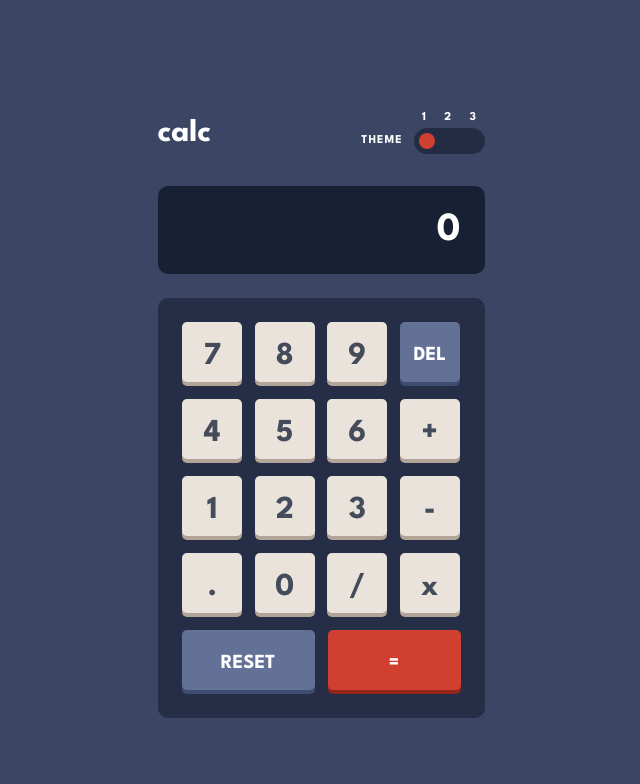
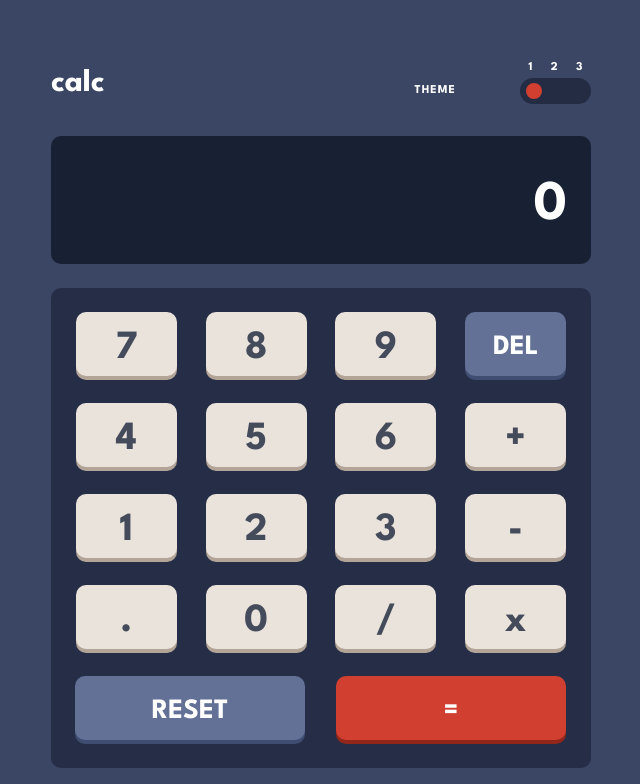
Before and after one commit to kashifawan981/calculator-app, a React (Create React App) app: page / in a window 1536 px wide. Shown: the top 784 px of the page, without its empty margins (447-1087 px from the left). Built offline with nearby package versions, Linux system fonts and the light colour scheme.

Commit message:
media queries stylying finished

```diff
--- a/src/components/CalcKeypad/CalcButton.module.css
+++ b/src/components/CalcKeypad/CalcButton.module.css
@@ -170,67 +170,95 @@
 }
 
 /* Media query for iPhone 13 Pro (390 x 844 and above) */
-@media screen and (min-width: 390px) and (min-height: 844px) {
-  body {
-    /* Styles for iPhone 13 Pro */
+@media screen and (min-width: 390px) {
+  .regButton {
+    height: 6.5rem;
+    width: 6.5rem;
+    font-size: 4rem;
+    border-radius: 0.7rem;
   }
+
+  .deleteButton {
+    height: 6.5rem;
+    width: 6.5rem;
+    font-size: 2.8rem;
+    border-radius: 0.7rem;
+  }
+
+  .resetButton {
+    height: 6.5rem;
+    width: 14.3rem;
+    font-size: 2.8rem;
+    border-radius: 0.7rem;
+  }
+
+  .equalButton {
+    height: 6.5rem;
+    width: 14.3rem;
+    font-size: 2.8rem;
+    border-radius: 0.7rem;
+  }
+
 }
 
 /* Media query for iPhone 11 Pro Max (414 x 896 and above) */
-@media screen and (min-width: 414px) and (min-height: 896px) {
+@media screen and (min-width: 414px)  {
   .regButton {
     height: 7rem;
     width: 7rem;
     font-size: 4rem;
-    /* border: unset; */
     border-radius: 0.8rem;
-    /* cursor: pointer; */
-    /* padding-top:0.8rem; */
   }
 
   .deleteButton {
     height: 7rem;
     width: 7rem;
     font-size: 2.8rem;
-    /* border: unset; */
     border-radius: 0.8rem;
-    cursor: pointer;
-    padding-top:0.5rem;
   }
 
   .resetButton {
     height: 7rem;
     width: 15rem;
     font-size: 2.8rem;
-    /* border: unset; */
     border-radius: 0.8rem;
-    /* cursor: pointer; */
-    /* padding-top:0.5rem; */
   }
 
   .equalButton {
     height: 7rem;
     width: 15rem;
     font-size: 2.8rem;
-    /* border: unset; */
     border-radius: 0.8rem;
-    /* box-shadow: 0.4rem; */
-    /* cursor: pointer; */
-    /* padding-top:0.5rem; */
-  }
-
-}
-
-/* Media query for iPad Air (820 x 1180 and above) */
-@media screen and (min-width: 820px) and (min-height: 1180px) {
-  body {
-    /* Styles for iPad Air */
   }
 }
 
 /* Media query for MacBook Pro 14" (1512 x 982 and above) */
-@media screen and (min-width: 1512px) and (min-height: 982px) {
-  body {
-    /* Styles for MacBook Pro 14" */
+@media screen and (min-width: 1512px) {
+  .regButton {
+    height: 6.4rem;
+    width: 10.1rem;
+    font-size: 4rem;
+    border-radius: 1rem;
+  }
+
+  .deleteButton {
+    height: 6.4rem;
+    width: 10.1rem;
+    font-size: 2.8rem;
+    border-radius: 1rem;
+  }
+
+  .resetButton {
+    height: 6.4rem;
+    width: 23rem;
+    font-size: 2.8rem;
+    border-radius: 1rem;
+  }
+
+  .equalButton {
+    height: 6.4rem;
+    width: 23rem;
+    font-size: 2.8rem;
+    border-radius: 1rem;
   }
 }
--- a/src/components/CalcKeypad/CalcKeypad.module.css
+++ b/src/components/CalcKeypad/CalcKeypad.module.css
@@ -35,30 +35,35 @@
 }
 
 /* Media query for iPhone 13 Pro (390 x 844 and above) */
-@media screen and (min-width: 390px) and (min-height: 844px) {
-  body {
-    /* Styles for iPhone 13 Pro */
+@media screen and (min-width: 390px) {
+  .keypadContainer {
+    width: 35rem;
+    height: 44.7rem;
   }
 }
 
 /* Media query for iPhone 11 Pro Max (414 x 896 and above) */
-@media screen and (min-width: 414px) and (min-height: 896px) {
+@media screen and (min-width: 414px) {
   .keypadContainer {
     width: 36rem;
     height: 46.9rem;
   }
 }
 
-/* Media query for iPad Air (820 x 1180 and above) */
-@media screen and (min-width: 820px) and (min-height: 1180px) {
-  body {
-    /* Styles for iPad Air */
+/* Media query for MacBook Pro 14" (1512 x 982 and above) */
+@media screen and (min-width: 1512px) {
+  .keypadContainer {
+    width: 54rem;
+    height: 48rem;
+  }
+
+  .buttonsContainer {
+    grid-column-gap: 2.7rem;
+    grid-row-gap: 2.7rem;
+  }
+
+  .buttonsContainer2 {
+    margin-top: 2.7rem;
+    gap: 3rem;
   }
 }
-
-/* Media query for MacBook Pro 14" (1512 x 982 and above) */
-@media screen and (min-width: 1512px) and (min-height: 982px) {
-  body {
-    /* Styles for MacBook Pro 14" */
-  }
-}
--- a/src/components/CalcScreen/CalcScreen.module.css
+++ b/src/components/CalcScreen/CalcScreen.module.css
@@ -31,14 +31,19 @@
 }
 
 /* Media query for iPhone 13 Pro (390 x 844 and above) */
-@media screen and (min-width: 390px) and (min-height: 844px) {
-  body {
-    /* Styles for iPhone 13 Pro */
+@media screen and (min-width: 390px)  {
+  .screenContainer {
+    max-width: 35rem;
+    padding-top: 1rem;
+  }
+
+  .screen {
+    font-size: 5rem;
   }
 }
 
 /* Media query for iPhone 11 Pro Max (414 x 896 and above) */
-@media screen and (min-width: 414px) and (min-height: 896px) {
+@media screen and (min-width: 414px) {
   .screenContainer {
     max-width: 36rem;
     padding-top: 1rem;
@@ -49,16 +54,14 @@
   }
 }
 
-/* Media query for iPad Air (820 x 1180 and above) */
-@media screen and (min-width: 820px) and (min-height: 1180px) {
-  body {
-    /* Styles for iPad Air */
+/* Media query for MacBook Pro 14" (1512 x 982 and above) */
+@media screen and (min-width: 1512px) {
+  .screenContainer {
+    max-width: 54rem;
+    min-height: 12.8rem;
+  }
+
+  .screen {
+    font-size: 5.6rem;
   }
 }
-
-/* Media query for MacBook Pro 14" (1512 x 982 and above) */
-@media screen and (min-width: 1512px) and (min-height: 982px) {
-  body {
-    /* Styles for MacBook Pro 14" */
-  }
-}
--- a/src/components/CalcThemes/CalcThemes.module.css
+++ b/src/components/CalcThemes/CalcThemes.module.css
@@ -146,14 +146,18 @@
 }
 
 /* Media query for iPhone 13 Pro (390 x 844 and above) */
-@media screen and (min-width: 390px) and (min-height: 844px) {
-  body {
-    /* Styles for iPhone 13 Pro */
+@media screen and (min-width: 390px) {
+  .themesContainer {
+    max-width: 35rem;
+  }
+
+  .themesContainer h2 {
+    font-size: 4rem;
   }
 }
 
 /* Media query for iPhone 11 Pro Max (414 x 896 and above) */
-@media screen and (min-width: 414px) and (min-height: 896px) {
+@media screen and (min-width: 414px) {
   .themesContainer {
     max-width: 36rem;
   }
@@ -164,16 +168,13 @@
 
 }
 
-/* Media query for iPad Air (820 x 1180 and above) */
-@media screen and (min-width: 820px) and (min-height: 1180px) {
-  body {
-    /* Styles for iPad Air */
+/* Media query for MacBook Pro 14" (1512 x 982 and above) */
+@media screen and (min-width: 1512px)  {
+  .themesContainer {
+    max-width: 54rem;
+  }
+
+  .themesContainer h2 {
+    font-size: 3.2rem;
   }
 }
-
-/* Media query for MacBook Pro 14" (1512 x 982 and above) */
-@media screen and (min-width: 1512px) and (min-height: 982px) {
-  body {
-    /* Styles for MacBook Pro 14" */
-  }
-}
```
